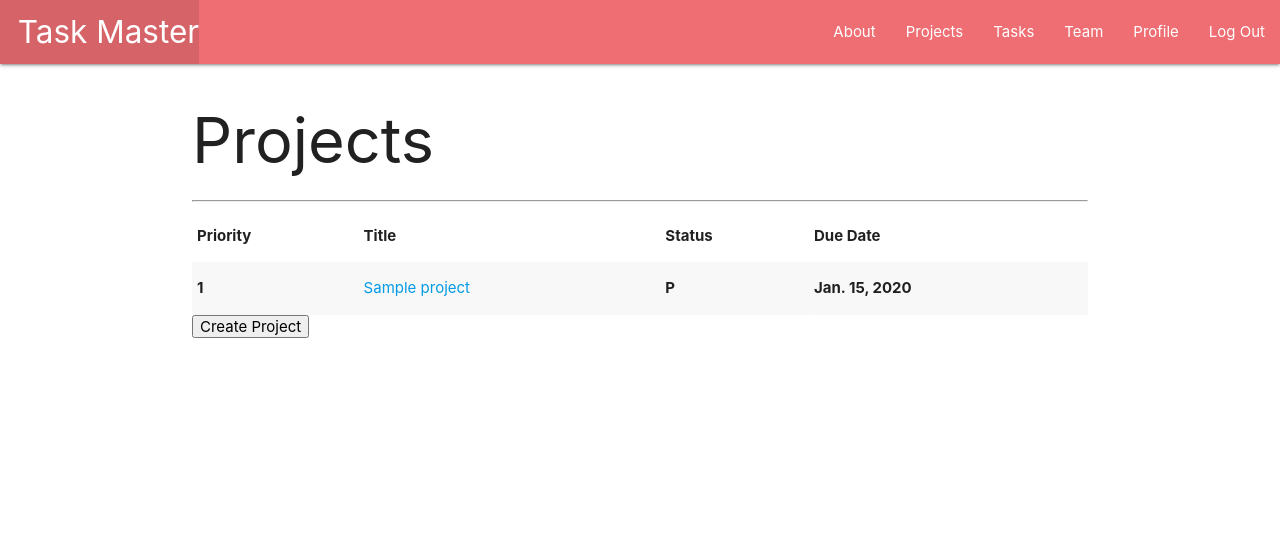
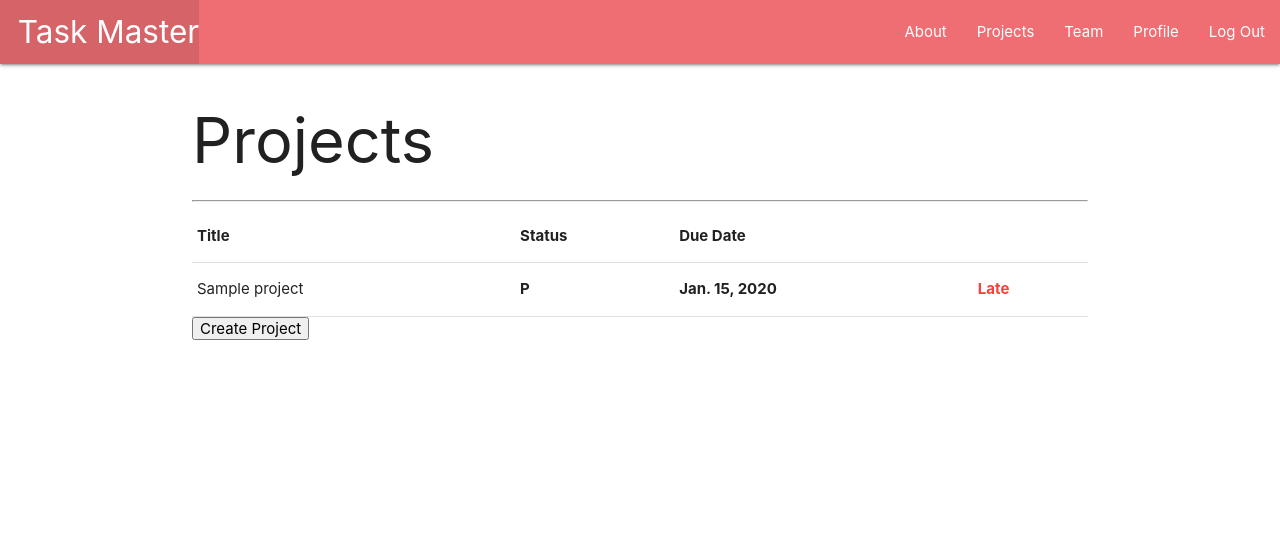
Before and after one commit to lucas-richards/task_master, a Django app: page /projects/ in a window 1280 px wide. Shown: the top 557 px of the page. Run offline with Django 4.2, Linux system fonts and the light colour scheme; a user stored in the database is signed in; tables that the repository leaves empty hold one stand-in row (values such as "Sample post").

Commit message:
some style to projects

```diff
--- a/main_app/models.py
+++ b/main_app/models.py
@@ -1,13 +1,18 @@
 from django.db import models
 from django.urls import reverse
 from django.contrib.auth.models import User
-from django.utils.timezone import now
-from datetime import datetime, timedelta
+from datetime import datetime, timedelta, date
 
 STATUS = (
     ('P', 'In Process'),
     ('H', 'On Hold'),
     ('C', 'Completed')
+)
+
+PRIORITY = (
+    ('H', 'High'),
+    ('M', 'Medium'),
+    ('L', 'Low')
 )
 
 DEPARTMENT = (
@@ -27,11 +32,6 @@ class Profile(models.Model):
       choices=DEPARTMENT,
       default=DEPARTMENT[0][0])
 
-Priority = (
-    ('H', 'High'),
-    ('M', 'Medium'),
-    ('L', 'Low')
-)
 
 # Comment
 class Comment(models.Model):
@@ -54,31 +54,33 @@ class Project(models.Model):
         choices=STATUS,
         default=STATUS[0][0]
     )
-    # tasks = models.ForeignKey(Task, on_delete=models.CASCADE)
+
+    def late(self):
+        return self.due_date < date.today()
+
+
+    class Meta:
+        ordering = ['due_date']
 
 
 class Task(models.Model):
 
     title = models.CharField(max_length=255)
     description = models.TextField(null=True, blank=True)
-    created_by = models.ForeignKey(
-        User, related_name='tasks_created', on_delete=models.CASCADE)
+    created_by = models.ForeignKey(User, related_name='tasks_created', on_delete=models.CASCADE)
     owner = models.ForeignKey(User, related_name='owned_tasks', on_delete=models.CASCADE)
     three_months_future = datetime.now() + timedelta(days=90)
     due_date = models.DateField(default=three_months_future)
     created_date = models.DateTimeField(auto_now_add=True)
     comment = models.TextField(null=True, blank=True)
     project = models.ForeignKey(Project, related_name='tasks', on_delete=models.CASCADE, null=True, blank=True)
-
-    # status
     status = models.CharField(
         max_length=1,
         choices=STATUS,
         default=STATUS[0][0]
     )
-    # priority
     priority = models.CharField(
         max_length=6,
-        choices=Priority,
-        default=Priority[0][0]
+        choices=PRIORITY,
+        default=PRIORITY[0][0]
     )
--- a/main_app/static/css/style.css
+++ b/main_app/static/css/style.css
@@ -1,16 +1,16 @@
 
 body {
-display: flex;
-min-height: 100vh;
-flex-direction: column;
+    display: flex;
+    min-height: 100vh;
+    flex-direction: column;
 }
 
 /* the best style for footer */
 main {
-flex: 1 0 auto;
+    flex: 1 0 auto;
 }
 
 footer.page-footer {
-padding-top: 0;
-text-align: right;
+    padding-top: 0;
+    text-align: left;
 }
--- a/main_app/templates/base.html
+++ b/main_app/templates/base.html
@@ -8,8 +8,8 @@
   <meta http-equiv="X-UA-Compatible" content="ie=edge">
   <title>Task Master</title>
   <link rel="stylesheet" href="https://cdnjs.cloudflare.com/ajax/libs/materialize/1.0.0/css/materialize.min.css">
+  <script src="https://cdnjs.cloudflare.com/ajax/libs/materialize/1.0.0/js/materialize.min.js"></script>
   <link rel="stylesheet" type="text/css" href="{% static 'css/style.css' %}">
-  <script src="https://cdnjs.cloudflare.com/ajax/libs/materialize/1.0.0/js/materialize.min.js"></script>
 </head>
 
 <body>
@@ -24,7 +24,6 @@
           {% if user.is_authenticated %}
 
             <li><a href="{% url 'projects_index' %}">Projects</a></li>
-            <li><a href="{% url 'tasks_index' %}">Tasks</a></li>
             <li><a href="#">Team</a></li>
             <li><a href="{% url 'profile_detail' user.id %}">Profile</a></li>
             <li><a href="{% url 'logout' %}">Log Out</a></li>
--- a/main_app/templates/projects/detail.html
+++ b/main_app/templates/projects/detail.html
@@ -42,9 +42,4 @@
 </tbody>
 </table>
 
-
-
-
-
-
 {% endblock %}
--- a/main_app/templates/projects/index.html
+++ b/main_app/templates/projects/index.html
@@ -1,28 +1,28 @@
 {% extends 'base.html' %}
 
 {% block content %}
-<h1>Projects</h1>
+<h1 class="project">Projects</h1>
 <hr>
-<table class="striped">
+<table class="highlight cursor-pointer">
     <thead>
         <tr>
-            <th>Priority</th>
             <th>Title</th>
             <th>Status</th>
             <th>Due Date</th>
+            <th></th>
         </tr>
     </thead>
     <tbody>
         {% for project in object_list %}
-        <tr>
-            <th>1</th>
-            <td>
-                <a href="{% url 'projects_detail' project.id %}">
-                    {{project.title}}
-                </a>
-            </td>
+        <tr class="clickable-row" data-href="{% url 'projects_detail' project.id %}">
+            <td>{{project.title}}</td>
             <th>{{project.status}}</th>
             <th>{{project.due_date}}</th>
+            {% if project.late %}
+            <th class="red-text">Late</th>
+            {% else %}
+            <th class="green-text">On Time</th>
+            {% endif %}
         </tr>
         {% endfor %}
     </tbody>
@@ -30,4 +30,16 @@
 <a href="{% url 'projects_create' %}">
     <button type="button">Create Project</button>
 </a>
+
+<script>
+    // JavaScript to make table rows clickable
+    document.addEventListener('DOMContentLoaded', function() {
+        let rows = document.querySelectorAll('.clickable-row');
+        rows.forEach(function(row) {
+            row.addEventListener('click', function() {
+                window.location.href = row.getAttribute('data-href');
+            });
+        });
+    });
+</script>
 {% endblock %}
--- a/main_app/urls.py
+++ b/main_app/urls.py
@@ -8,7 +8,6 @@ urlpatterns = [
     path('about/', views.about, name='about'),
     # PROJECTS
     path('projects/', views.ProjectList.as_view(), name='projects_index'),
-    # path('projects/<int:pk>/', views.ProjectDetail.as_view(), name='projects_detail'),
     path('projects/<int:proj_id>/', views.projects_detail, name='projects_detail'),
     path('projects/create/', views.ProjectCreate.as_view(), name='projects_create'),
     path('projects/<int:pk>/update/',views.ProjectUpdate.as_view(), name='projects_update'),
--- a/main_app/views.py
+++ b/main_app/views.py
@@ -43,15 +43,9 @@ class ProjectList(ListView):
     template_name = 'projects/index.html'
 
 
-
-# class ProjectDetail(DetailView):
-#     model = Project
-#     template_name = 'projects/detail.html'
-
 def projects_detail(request, proj_id):
   project = Project.objects.get(id=proj_id)
   tasks = Task.objects.filter()
-  print('these are my tasks',tasks)
   return render(request, 'projects/detail.html', {
     # include the cat and feeding_form in the context
     'project': project,
@@ -61,7 +55,7 @@ def projects_detail(request, proj_id):
 
 class ProjectCreate(CreateView):
     model = Project
-    fields = ['title', 'description', 'due_date', 'status']
+    fields = ['title', 'description', 'due_date']
     success_url = '/projects/'
 
 # UpdateView, very similar to CreateView, needs model and fields
@@ -71,13 +65,13 @@ class ProjectUpdate(UpdateView):
     model = Project
     # let's make it so you cant rename a project
     fields = ['title', 'description', 'due_date', 'status']
-    success_url = '/projects'
+    success_url = '/projects/'
 
 
 class ProjectDelete(DeleteView):
     model = Project
     # instead of fields or using the absolure_url, we just use a success_url
-    success_url = '/projects'
+    success_url = '/projects/'
 
 
 # TASK VIEWS
```
Also changed, not shown: main_app/migrations/0003_task_due_date_alter_project_due_date.py (added), main_app/migrations/0004_alter_project_options_alter_project_due_date_and_more.py (added), main_app/migrations/0005_alter_project_due_date_alter_task_due_date.py (added), main_app/migrations/0006_alter_project_options_alter_project_due_date_and_more.py (added), main_app/migrations/0007_alter_project_due_date_alter_project_status_and_more.py (added).
